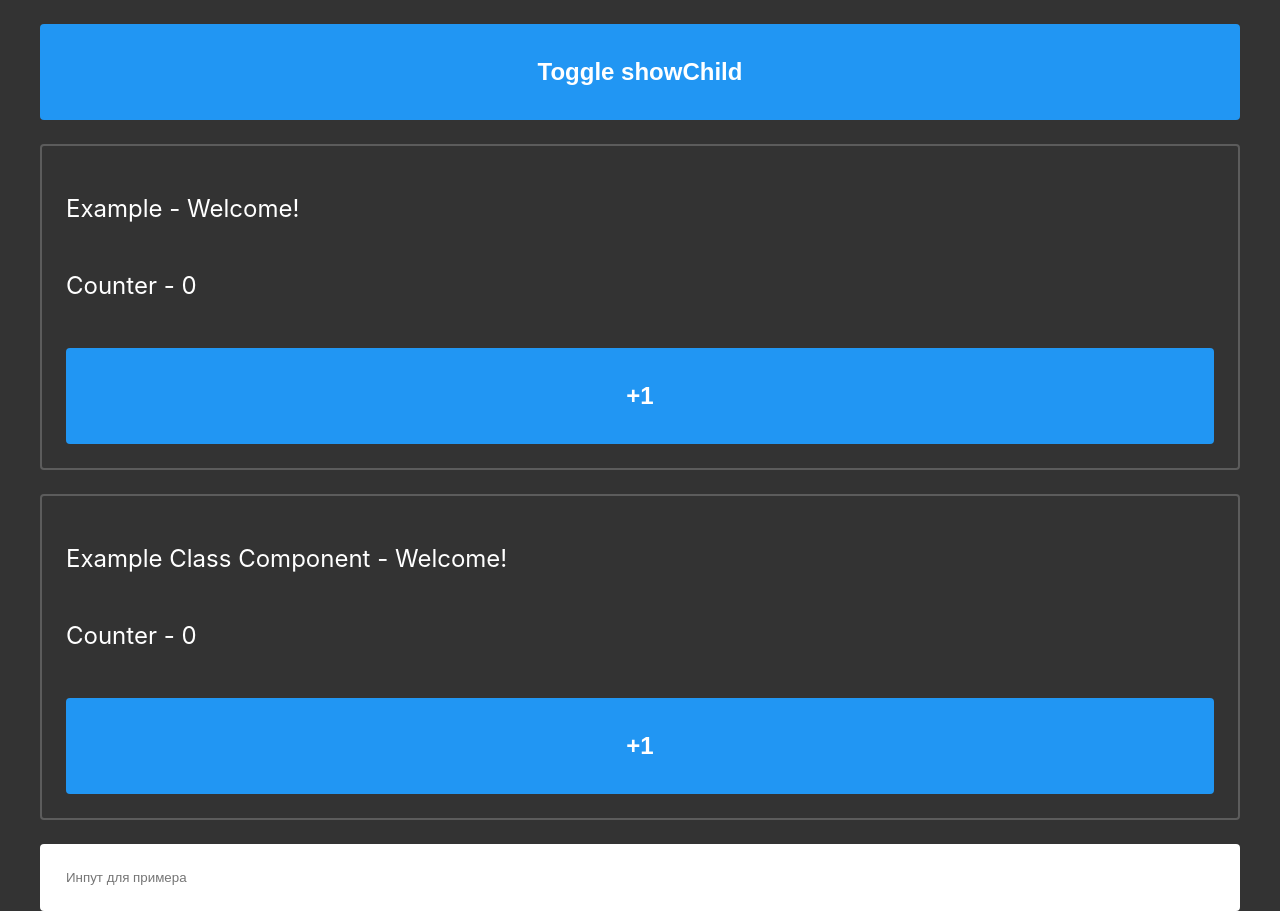
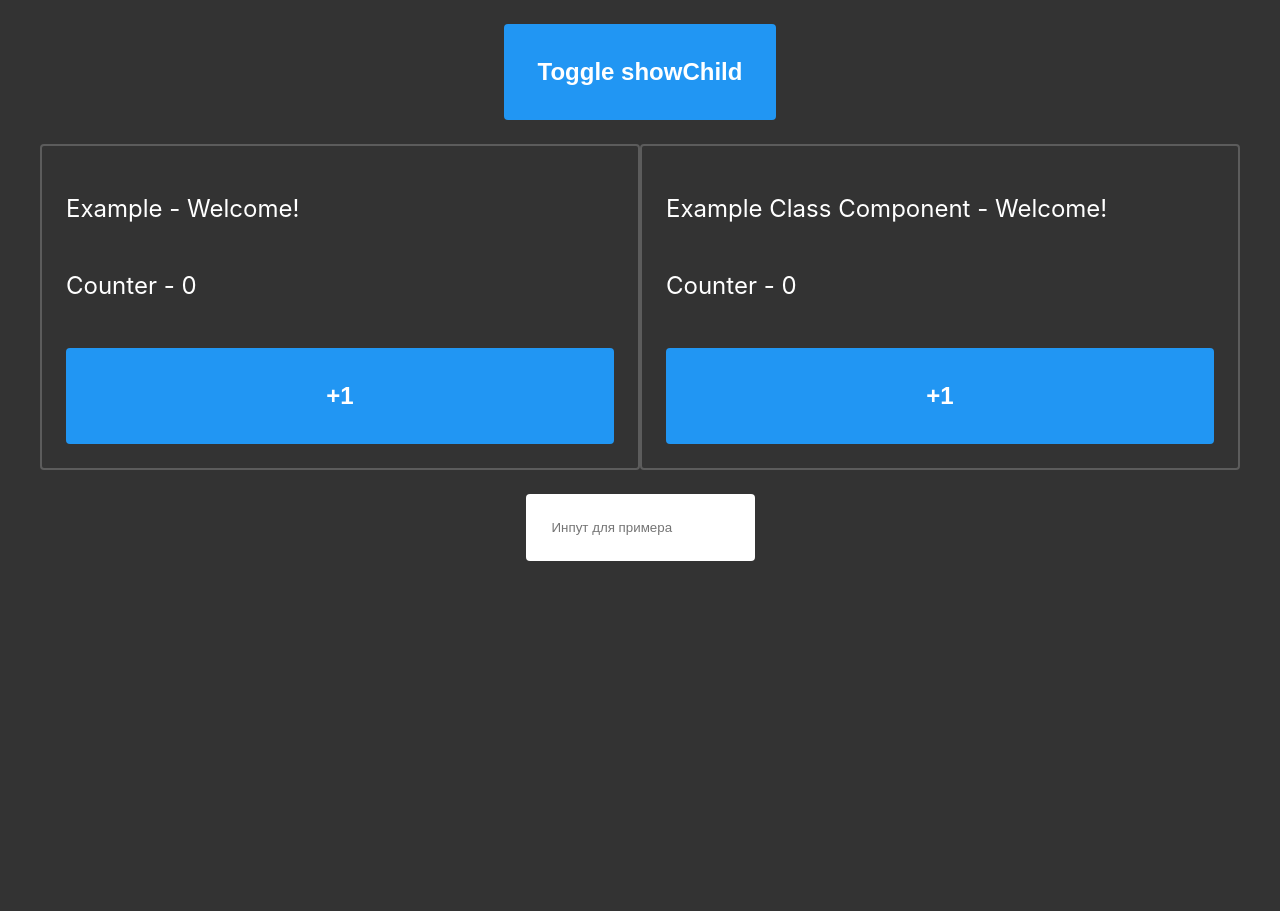
Before and after one commit to marylorian/react_0607, a React (Create React App) app: page / in a window 1280 px wide. After the commit the page ends 800 px from the top, so only its background shows below. Built offline with nearby package versions, Linux system fonts and the light colour scheme.

Commit message:
подключает prettier, удаляет ненужные файлы, форматирует код

```diff
--- a/package.json
+++ b/package.json
@@ -34,5 +34,9 @@
       "last 1 firefox version",
       "last 1 safari version"
     ]
+  },
+  "devDependencies": {
+    "@material-ui/core": "^4.12.1",
+    "prettier": "2.3.2"
   }
 }
--- a/src/components/App/App.css
+++ b/src/components/App/App.css
@@ -14,9 +14,12 @@
 
 .app__content {
   display: flex;
-  flex-direction: column;
   justify-content: space-around;
   width: 100%;
+}
+
+.app__content > * {
+  flex: 1;
 }
 
 .bordered {
--- a/src/components/App/App.js
+++ b/src/components/App/App.js
@@ -1,7 +1,7 @@
-import React from 'react';
-import Example from "../ExampleFunctionComponent/ExampleFunctionComponent";
-import ExampleClass from "../ExampleClassComponent/ExampleClassComponent";
-import './App.css';
+import React from 'react'
+import Example from '../ExampleFunctionComponent/ExampleFunctionComponent'
+import ExampleClass from '../ExampleClassComponent/ExampleClassComponent'
+import './App.css'
 
 function App() {
     const [showChild, setShowChild] = React.useState(true)
@@ -21,17 +21,21 @@ function App() {
 
     return (
         <div className="app">
-      <div className="app__content">
             <button onClick={handleToggleShowChild}>Toggle showChild</button>
 
+            <div className="app__content">
                 {/* Условный рендер */}
                 {showChild ? <Example text="Welcome!" /> : null}
                 {showChild && <ExampleClass text="Welcome!" />}
+            </div>
 
-        <input className="bordered" placeholder="Инпут для примера" onChange={e => console.log(e)} />
+            <input
+                className="bordered"
+                placeholder="Инпут для примера"
+                onChange={(e) => console.log(e)}
+            />
         </div>
-    </div>
-  );
+    )
 }
 
-export default App;
+export default App
--- a/src/index.js
+++ b/src/index.js
@@ -1,17 +1,11 @@
-import React from 'react';
-import ReactDOM from 'react-dom';
-import './index.css';
-import App from './components/App/App';
-import reportWebVitals from './reportWebVitals';
+import React from 'react'
+import ReactDOM from 'react-dom'
+import './index.css'
+import App from './components/App/App'
 
 ReactDOM.render(
-  <React.StrictMode>
-    <App />
-  </React.StrictMode>,
-  document.getElementById('root')
-);
-
-// If you want to start measuring performance in your app, pass a function
-// to log results (for example: reportWebVitals(console.log))
-// or send to an analytics endpoint. Learn more: https://bit.ly/CRA-vitals
-reportWebVitals();
+    <React.StrictMode>
+        <App />
+    </React.StrictMode>,
+    document.getElementById('root')
+)
--- a/src/reportWebVitals.js
+++ /dev/null
@@ -1,13 +0,0 @@
-const reportWebVitals = onPerfEntry => {
-  if (onPerfEntry && onPerfEntry instanceof Function) {
-    import('web-vitals').then(({ getCLS, getFID, getFCP, getLCP, getTTFB }) => {
-      getCLS(onPerfEntry);
-      getFID(onPerfEntry);
-      getFCP(onPerfEntry);
-      getLCP(onPerfEntry);
-      getTTFB(onPerfEntry);
-    });
-  }
-};
-
-export default reportWebVitals;
```
Also changed, not shown: src/components/ExampleClassComponent/ExampleClassComponent.js (+17 -10 lines), src/components/ExampleFunctionComponent/ExampleFunctionComponent.js (+9 -7 lines), src/hooks/usePrevious.js (+4 -4 lines), 1 other file (tests, documents, lock files or other folders). Lines whose indentation alone changed are shown as unchanged.
